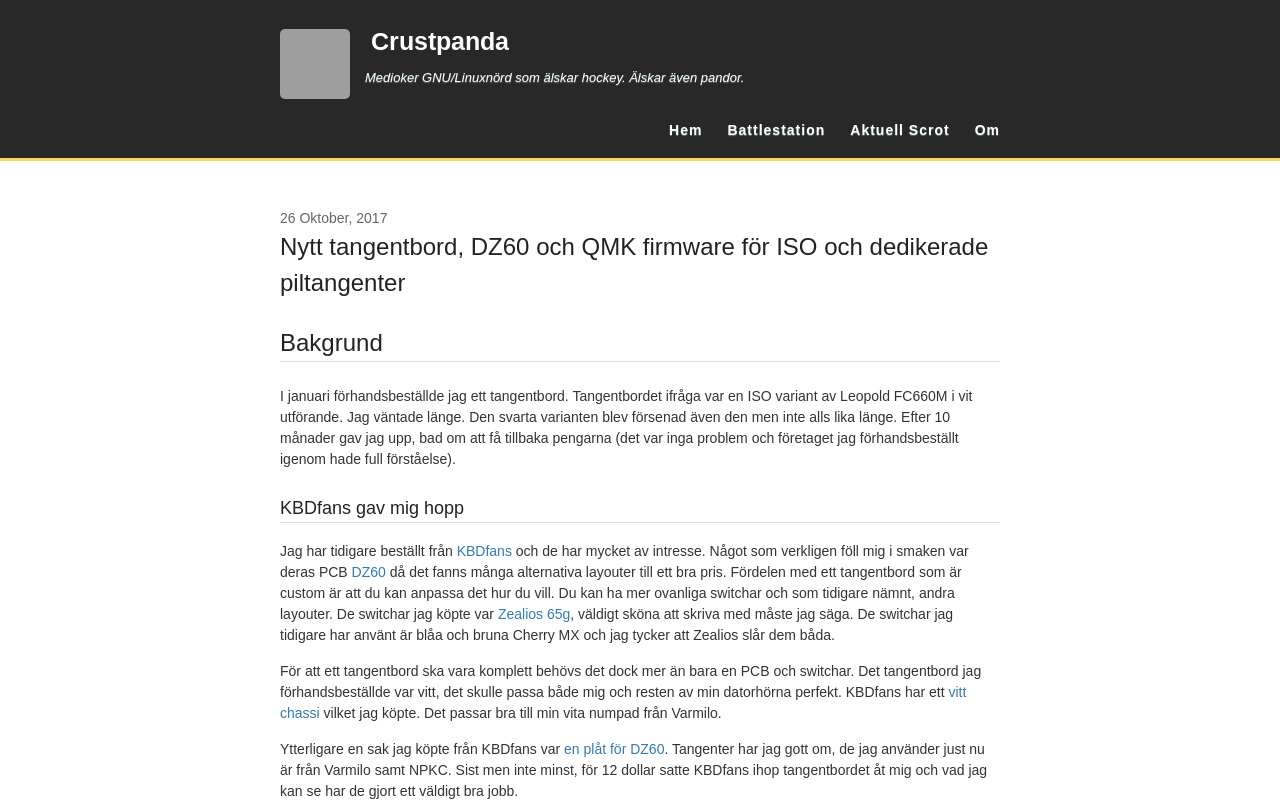
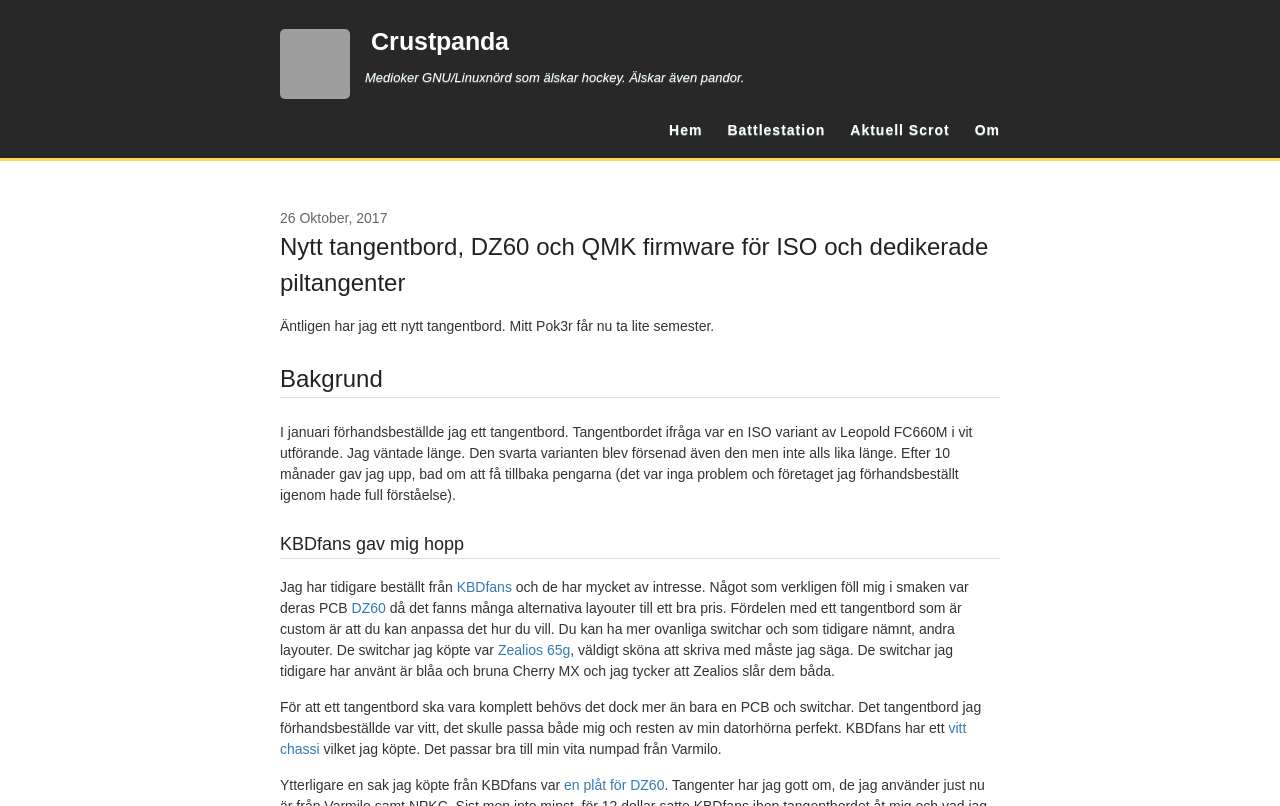
Before and after one commit to crustpanda/crustpanda.github.io, a Jekyll site: the page built from _posts/2017-10-26-Nytt_tangentbord_QMK.markdown, in a window 1280 px wide and 900 px high, cut to the strip 0-806 px from the top of the window. Built offline with Jekyll 4.4.1, drawn with Linux system fonts in a browser that asks for light colours; grey boxes are pictures that could not be loaded.

Commit message:
Nytt inlägg

```diff
--- a/_posts/2017-10-26-Nytt_tangentbord_QMK.markdown
+++ b/_posts/2017-10-26-Nytt_tangentbord_QMK.markdown
@@ -9,6 +9,7 @@ tags:
 categories: jekyll update
 ---
 
+Äntligen har jag ett nytt tangentbord. Mitt Pok3r får nu ta lite semester.
 # Bakgrund
 
 I januari förhandsbeställde jag ett tangentbord. Tangentbordet ifråga var en ISO variant av Leopold FC660M i vit utförande. Jag väntade länge. Den svarta varianten blev försenad även den men inte alls lika länge. Efter 10 månader gav jag upp, bad om att få tillbaka pengarna (det var inga problem och företaget jag förhandsbeställt igenom hade full förståelse).
```
